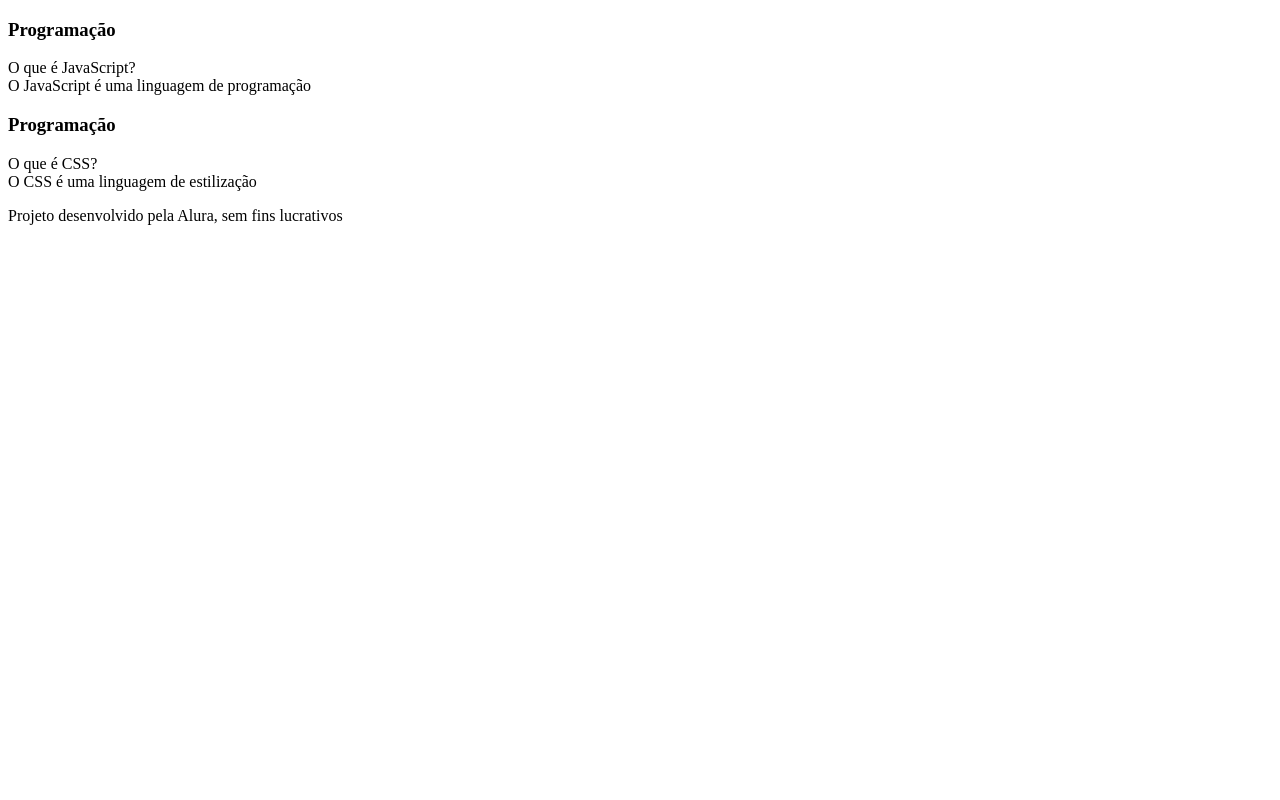
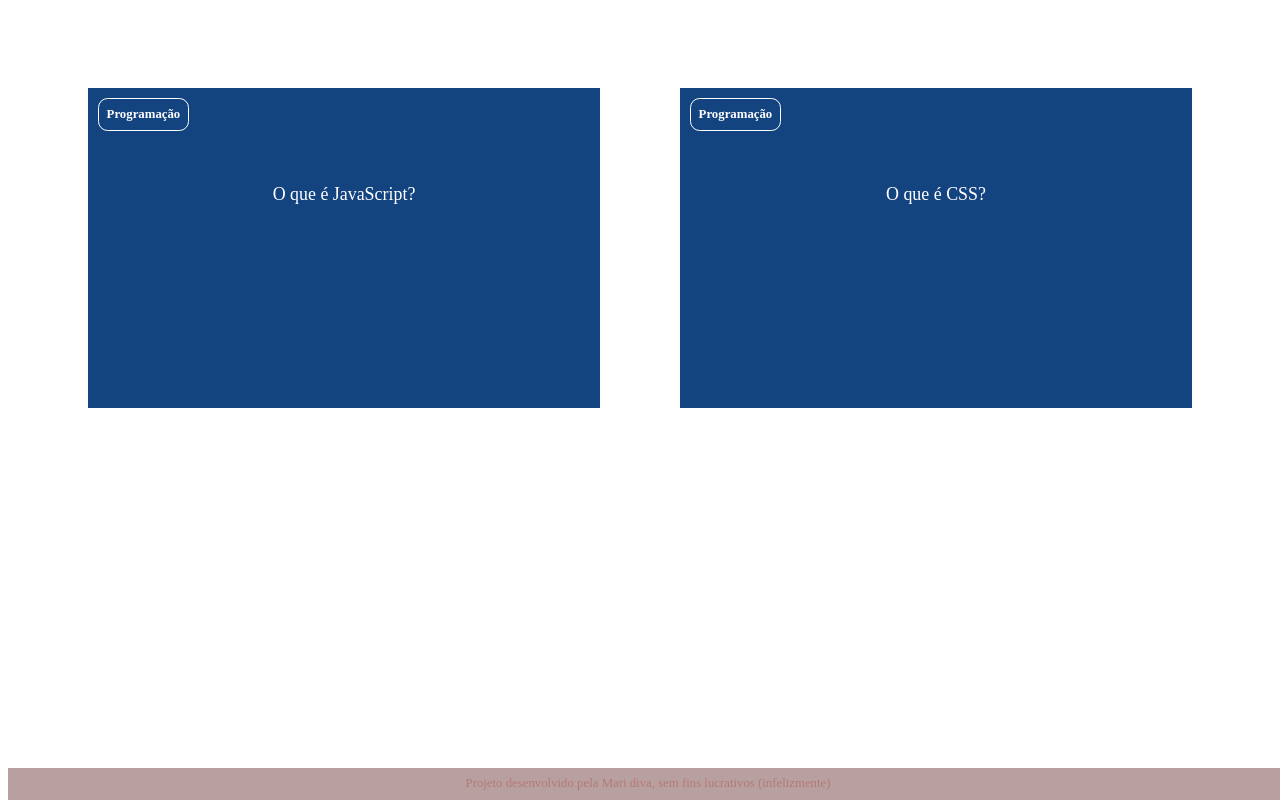
Before and after one commit to Magalhaess07/m7, a plain HTML site: page index.html in a window 1280 px wide. Drawn offline with Linux system fonts and the light colour scheme; files that its build step writes are made by us from their sources.

Commit message:
Add files via upload

```diff
--- a/index.html
+++ b/index.html
@@ -3,6 +3,7 @@
 <head>
     <meta charset="UTF-8">
     <meta name="viewport" content="width=device-width, initial-scale=1.0">
+    <link rel="stylesheet" href="assets/style.css">
     <title>Flashcard</title>
 </head>
 <body>
@@ -12,10 +13,10 @@
                 <div class="cartao__conteudo">
                     <h3>Programação</h3>
                     <div class="cartao__conteudo__pergunta">
-                        O que é JavaScript?
+                       <p>O que é JavaScript?</p>
                     </div>
                     <div class="cartao__conteudo__resposta">
-                        O JavaScript é uma linguagem de programação
+                       <p>O JavaScript é uma linguagem de programação</p>
                     </div>
                 </div>
             </article>
@@ -23,17 +24,17 @@
                 <div class="cartao__conteudo">
                     <h3>Programação</h3>
                     <div class="cartao__conteudo__pergunta">
-                        O que é CSS?
+                        <p>O que é CSS?</p>
                     </div>
                     <div class="cartao__conteudo__resposta">
-                        O CSS é uma linguagem de estilização
+                        <p>CSS é uma linguagem de estilização</p>
                     </div>
                 </div>
             </article>
         </section>
     </main>
     <footer>
-        <p>Projeto desenvolvido pela Alura, sem fins lucrativos</p>
+        <p>Projeto desenvolvido pela Mari diva, sem fins lucrativos (infelizmente)</p>
     </footer>
 </body>
 </html>
--- a/style.css
+++ b/style.css
@@ -1,5 +1,5 @@
 :root {
-    --text-color: #DBE4EF;
+    --text-color: #ffffff;
     --card-front-color: #144480;
     --card-back-color: #00F4BF;
 }
@@ -82,8 +82,8 @@ body {
 }
 
 footer {
-    background-color: black;
-    color: white;
+    background-color: rgb(185, 160, 160);
+    color: rgb(180, 120, 120);
     position: fixed;
     bottom: 0;
     width: 100%;
@@ -92,14 +92,14 @@ footer {
 
 footer p {
     text-align: center;
-    font-size: 0.6rem;
+    font-size: 0.8rem;
     margin-top: 0.5rem;
 }
 
 @media (max-width: 560px) {
 
     body {
-        background: url('img/bg-mobile.webp'), no-repeat cover;
+        background: url(), no-repeat cover;
     }
 
     .cartao {
```
